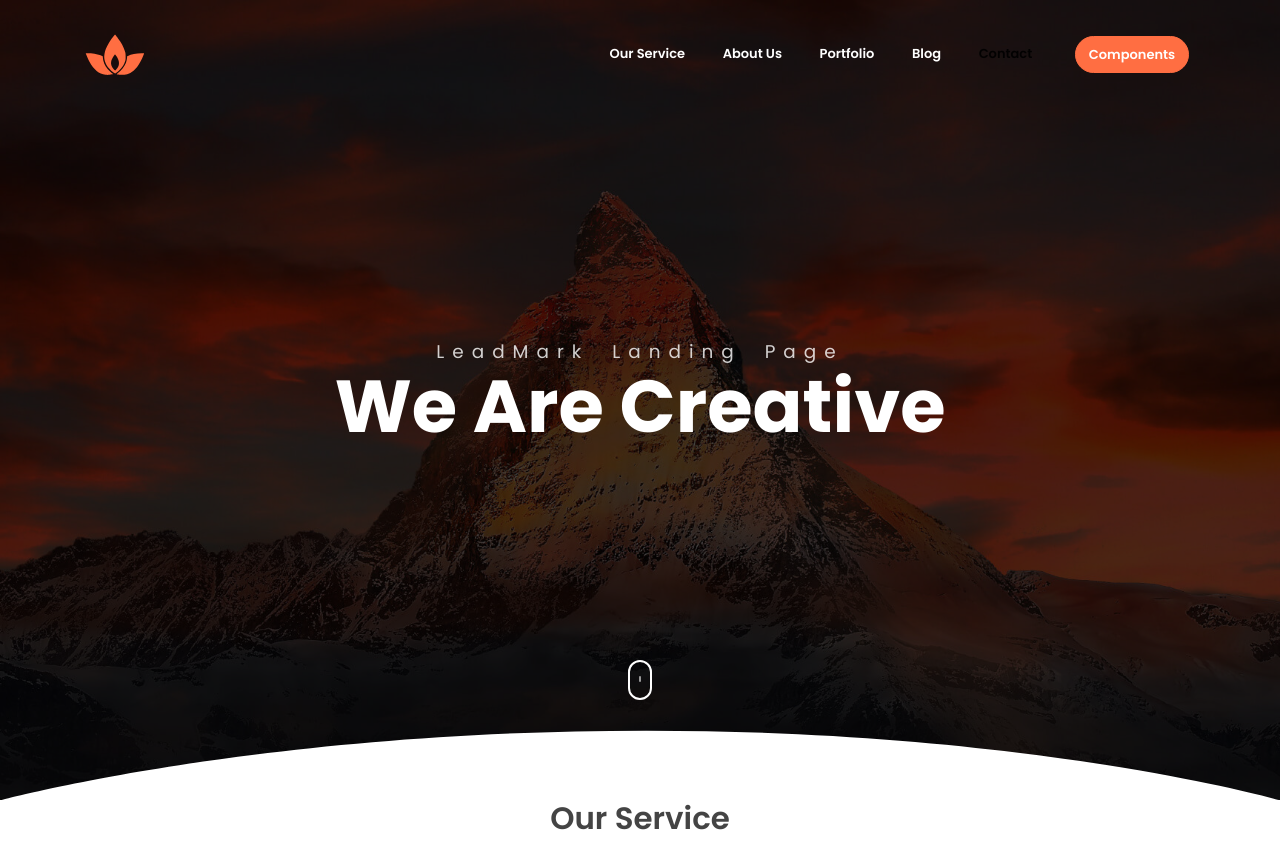
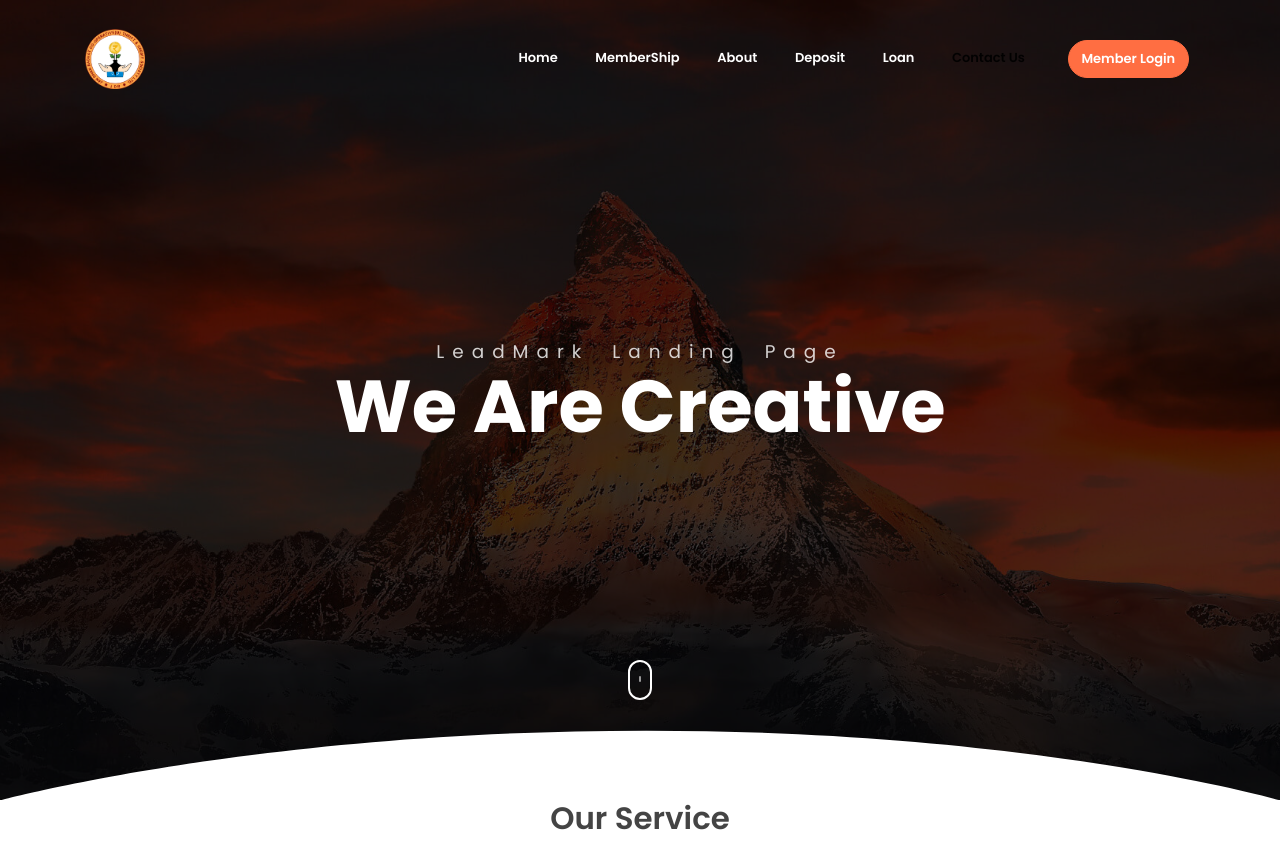
Before and after one commit to kumar021abhakar/Society_Website, a plain HTML site: page index.html in a window 1280 px wide. Shown: the top 847 px of the page. Drawn offline with Linux system fonts and the light colour scheme.

Commit message:
First commit

```diff
--- a/index.html
+++ b/index.html
@@ -5,7 +5,7 @@
     <meta name="viewport" content="width=device-width, initial-scale=1, shrink-to-fit=no">
     <meta name="description" content="Start your development with LeadMark landing page.">
     <meta name="author" content="Devcrud">
-    <title>LeadMark Landing page | Free Bootstrap 4.3.x landing page</title>
+    <title>JanDhan</title>
     <!-- font icons -->
     <link rel="stylesheet" href="assets/vendors/themify-icons/css/themify-icons.css">
     <!-- Bootstrap + LeadMark main styles -->
@@ -17,30 +17,54 @@
     <nav class="navbar custom-navbar navbar-expand-md navbar-light fixed-top" data-spy="affix" data-offset-top="10">
         <div class="container">
             <a class="navbar-brand" href="#">
-                <img src="assets/imgs/logo.svg" alt="">
+                <img src="assets/imgs/logo.png" alt="">
             </a>
             <button class="navbar-toggler ml-auto" type="button" data-toggle="collapse" data-target="#navbarSupportedContent" aria-controls="navbarSupportedContent" aria-expanded="false" aria-label="Toggle navigation">
                 <span class="navbar-toggler-icon"></span>
             </button>
             <div class="collapse navbar-collapse" id="navbarSupportedContent">
                 <ul class="navbar-nav ml-auto">
+
+                    <!-- <li class="nav-item">
+                        <a class="nav-link" href="#service">Our Service</a>
+                    </li> -->
+
+                  <li class="nav-item">
+                        <a class="nav-link" href="#service">Home</a>
+
+
+                    <!-- <li class="nav-item">
+                        <a class="nav-link" href="#about">About Us</a>
+                    </li> -->
                     <li class="nav-item">
-                        <a class="nav-link" href="#service">Our Service</a>
+                        <a class="nav-link" href="#about">MemberShip</a>
                     </li>
+
                     <li class="nav-item">
-                        <a class="nav-link" href="#about">About Us</a>
+                        <a class="nav-link" href="#about">About</a>
                     </li>
+
+                    <!-- <li class="nav-item">
+                        <a class="nav-link" href="#portfolio">Portfolio</a>
+                    </li> -->
                     <li class="nav-item">
-                        <a class="nav-link" href="#portfolio">Portfolio</a>
+                        <a class="nav-link" href="#portfolio">Deposit</a>
                     </li>
+                    <!-- <li class="nav-item">
+                        <a class="nav-link" href="#blog">Blog</a>
+                    </li> -->
                     <li class="nav-item">
-                        <a class="nav-link" href="#blog">Blog</a>
+                        <a class="nav-link" href="#blog">Loan</a>
                     </li>
+
                     <li class="nav-item">
-                        <a class="nav-link" href="#contact">Contact</a>
+                        <a class="nav-link" href="#contact">Contact Us</a>
                     </li>
+                    <!-- <li class="nav-item">
+                        <a href="components.html" class="ml-4 nav-link btn btn-primary btn-sm rounded">Components</a>
+                    </li> -->
                     <li class="nav-item">
-                        <a href="components.html" class="ml-4 nav-link btn btn-primary btn-sm rounded">Components</a>
+                        <a href="components.html" class="ml-4 nav-link btn btn-primary btn-sm rounded">Member Login</a>
                     </li>
                 </ul>
             </div>
```
Also changed, not shown: assets/imgs/logo.png (added).
